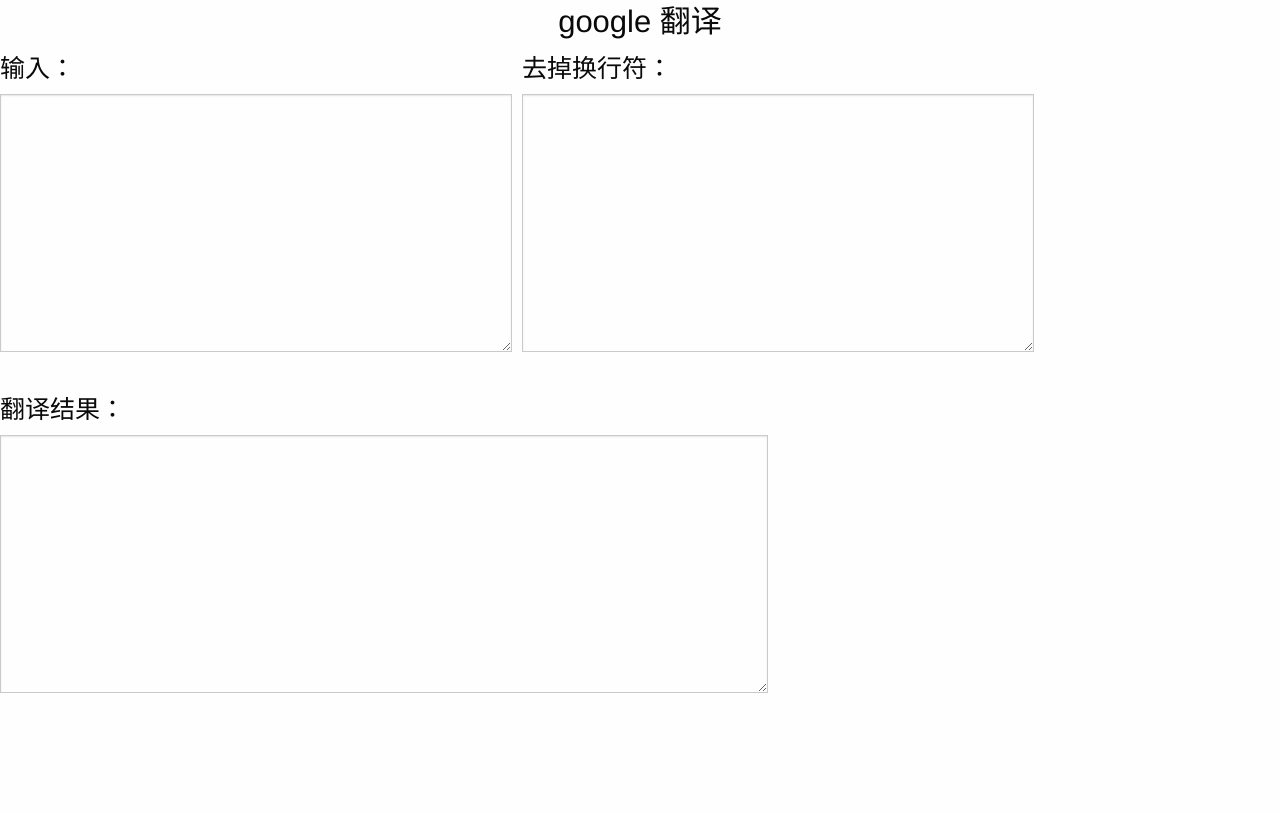
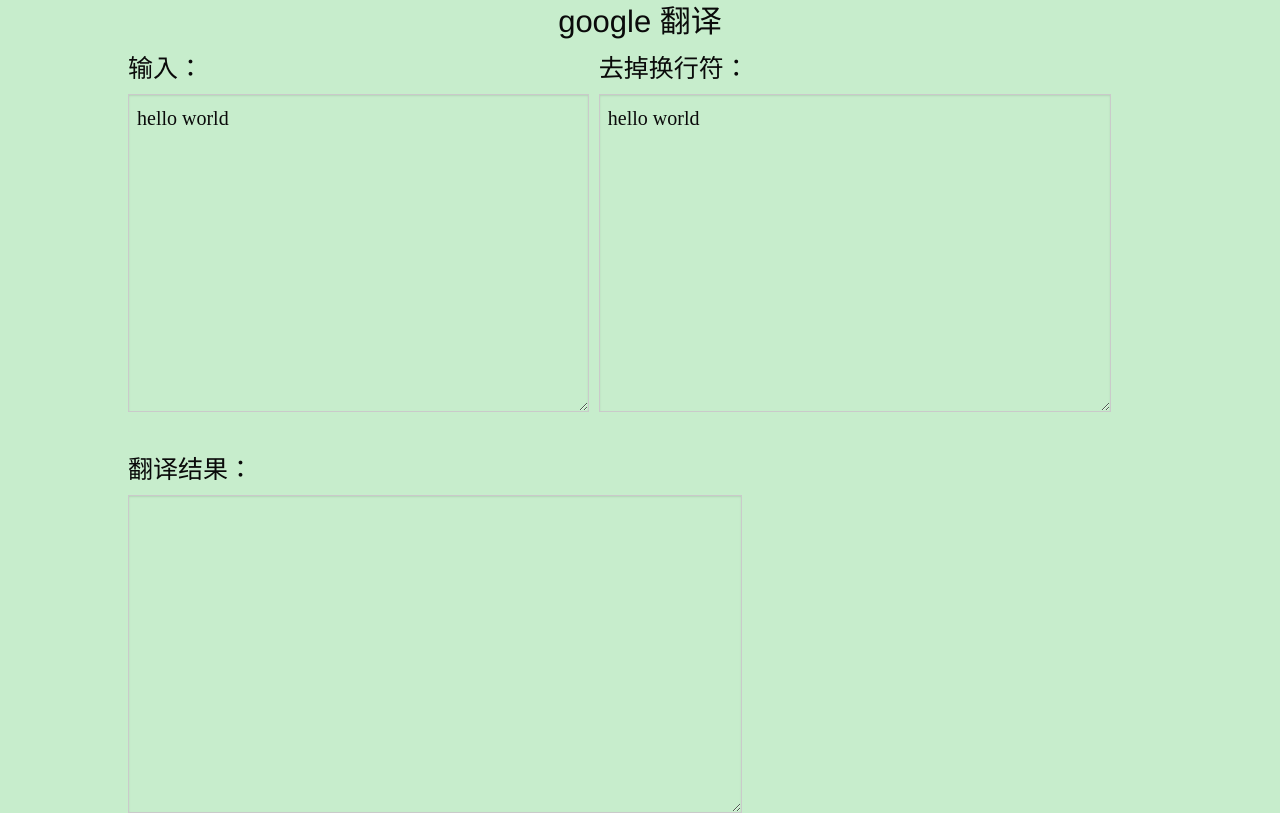
Before and after one commit to 13207198887/NewIP, a plain HTML site: page web/index.html in a window 1280 px wide. Drawn offline with nearby package versions, Linux system fonts and the light colour scheme; no server answers.

Commit message:
调整成护眼配色

```diff
--- a/web/app.js
+++ b/web/app.js
@@ -32,7 +32,7 @@ const vm = new Vue({
     el: '#app',
     data: {
         output: '',
-        input:'',
+        input:'hello world',
         result:'',
     },
     mounted() {
@@ -45,26 +45,33 @@ const vm = new Vue({
         //     this.results = response.data.tasks
         //     console.log(this.results)
         // })
+        this.getresult()
     },
     methods:{
         getresult:function(){
-            axios.get("http://localhost:5000/api/v1.0/getstring/"+this.input)
-            .then(response => {
-                this.output = response.data.tasks
-                console.log(this.output)
-                //console.log(this.results)
-            })
-       // console.log(this.input)
+            this.output = ''
+            for(var i=0;i<this.input.length;i++)
+            {
+                if( "!" < this.input[i] && this.input[i] < "~" && this.input[i] != '\n'){
+                    this.output += this.input[i];
+                }else{
+                    this.output += " ";
+                }
+
+                //console.log(this.input[i])
+            }
+
+
     },
     googleapi:function(){
 
-        var sourceLang = "en";
-        var targetLang = "zh-CN";
-        const data = {
-            'sl': sourceLang,
-            'tl': targetLang,
-            'q': "hello world!",
-        }
+        // var sourceLang = "en";
+        // var targetLang = "zh-CN";
+        // const data = {
+        //     'sl': sourceLang,
+        //     'tl': targetLang,
+        //     'q': "hello world!",
+        // }
 
         var mytk = tk(this.output,TKK);
         // const url = "http://localhost:7890/translate_a/single"
--- a/web/index.html
+++ b/web/index.html
@@ -5,10 +5,28 @@
         <title>转换器</title>
         <link rel="stylesheet" href="https://cdnjs.cloudflare.com/ajax/libs/foundation/6.3.1/css/foundation.min.css">
         <link rel="stylesheet" src="style.css">
+        <style>
+         .text{
+            font-family : 微软雅黑,宋体;
+            font-size:20px;
+            background: #C7EDCC;
+        }
+
+        .container{
+            width: 80%;
+    height: 100%;
+    margin: auto;
+            position: absolute;
+    top: 0;
+    left: 0;
+    right: 0;
+    bottom: 0;
+        }
+        </style>
         <script src="https://cdn.bootcss.com/axios/0.16.0/axios.min.js"></script>
     </head>
-    <body>
-        <div class="container" id="app">
+    <body style="background: #C7EDCC;margin: auto;position: absolute;width:100%">
+        <div class="container" id="app" >
             <h3 class="text-center">google 翻译</h3>
             <!-- <textarea name="" id="input" cols="10" rows="10">
                 {{ input }}
@@ -19,11 +37,11 @@
             <button> 转换 </button> -->
             <!-- <h1>  RESTful  Client：Axios </h1> -->
             <div  style="">
-                    <div class="input-box"  style="float:left; margin-right:10px;width:40%">
+                    <div class="input-box"  style="float:left; margin-right:10px;width:45%">
                             <h4>输入：</h4>
                             <!-- ID：<input type="text" v-model="id"><br />
                             参数：<br /> -->
-                            <textarea cols="40" rows="10" v-model="input"></textarea><br />
+                            <textarea cols="40" rows="10" v-model="input" class="text"></textarea><br />
                             <!-- <input type="button" @click="getresult()" value="转换">
                             <input type="button" @click="googleapi()" value="googleapi"> -->
                             <!-- <input type="button" @click="client.list()" value="List">
@@ -32,18 +50,18 @@
                             <input type="button" @click="client.modify(id, JSON.parse(input))" value="Moidfy">
                             <input type="button" @click="client['delete'](id)" value="Delete"><br /> -->
                           </div>
-                          <div class="output-box" style="float:left; margin-right:10px;width:40%">
+                          <div class="output-box" style="float:left; margin-right:10px;width:50%">
                              <h4>去掉换行符： </h4>
                             <!-- 状态：<input type="text" v-model="status"><br />
                             输出：<br /> -->
-                            <textarea cols="40" rows="10" v-model="output"></textarea>
+                            <textarea cols="40" rows="10" v-model="output" class="text"></textarea>
                           </div>
             </div>
             <div class="translate-box" style="clear:both;width:60%">
                 <h4>翻译结果： </h4>
                <!-- 状态：<input type="text" v-model="status"><br />
                输出：<br /> -->
-               <textarea cols="40" rows="10" v-model="result"></textarea>
+               <textarea cols="40" rows="10" v-model="result"  class="text"></textarea>
              </div>
             <!-- <div class="card-divider">
                 {{ result.title }}
--- a/web/style.css
+++ b/web/style.css
@@ -13,3 +13,12 @@
     color: darkgreen;
     text-decoration:line-through
   }
+
+  .chinese{ font-family:"SimSun";
+    font-size:20px;
+  }
+
+  .text{
+
+    background: #C7EDCC
+  }
```
